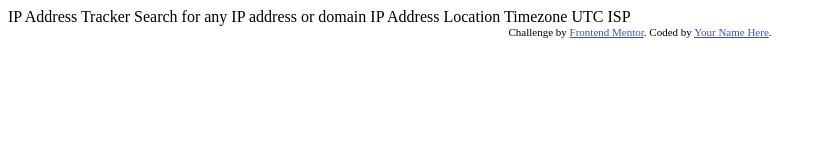
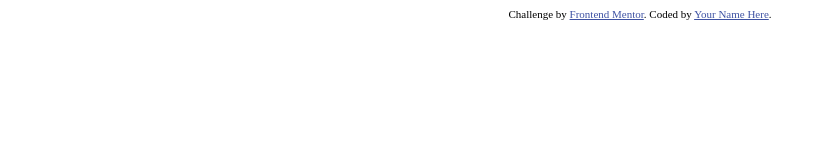
Before and after one commit to Muqtadir44/IP-Address-Tracker, a plain HTML site: page index.html in a window 1280 px wide. Shown: the whole page, without its empty margins (0-824 px from the left). Drawn offline with Linux system fonts and the light colour scheme.

Commit message:
setting up

```diff
--- a/index.html
+++ b/index.html
@@ -6,16 +6,15 @@
 
   <link rel="icon" type="image/png" sizes="32x32" href="./images/favicon-32x32.png">
 
-  <title>Frontend Mentor | IP Address Tracker</title>
+  <title>IP Address Tracker</title>
 
-  <!-- Feel free to remove these styles or customise in your own stylesheet 👍 -->
   <style>
     .attribution { font-size: 11px; text-align: center; }
     .attribution a { color: hsl(228, 45%, 44%); }
   </style>
 </head>
 <body>
-
+<!--
   IP Address Tracker
 
   Search for any IP address or domain
@@ -23,8 +22,10 @@
   IP Address
   Location
   Timezone
-    UTC <!-- add offset value dynamically using the API -->
+  UTC
   ISP
+-->
+  <!-- add offset value dynamically using the API -->
 
   <div class="attribution">
     Challenge by <a href="https://www.frontendmentor.io?ref=challenge" target="_blank">Frontend Mentor</a>.
```
